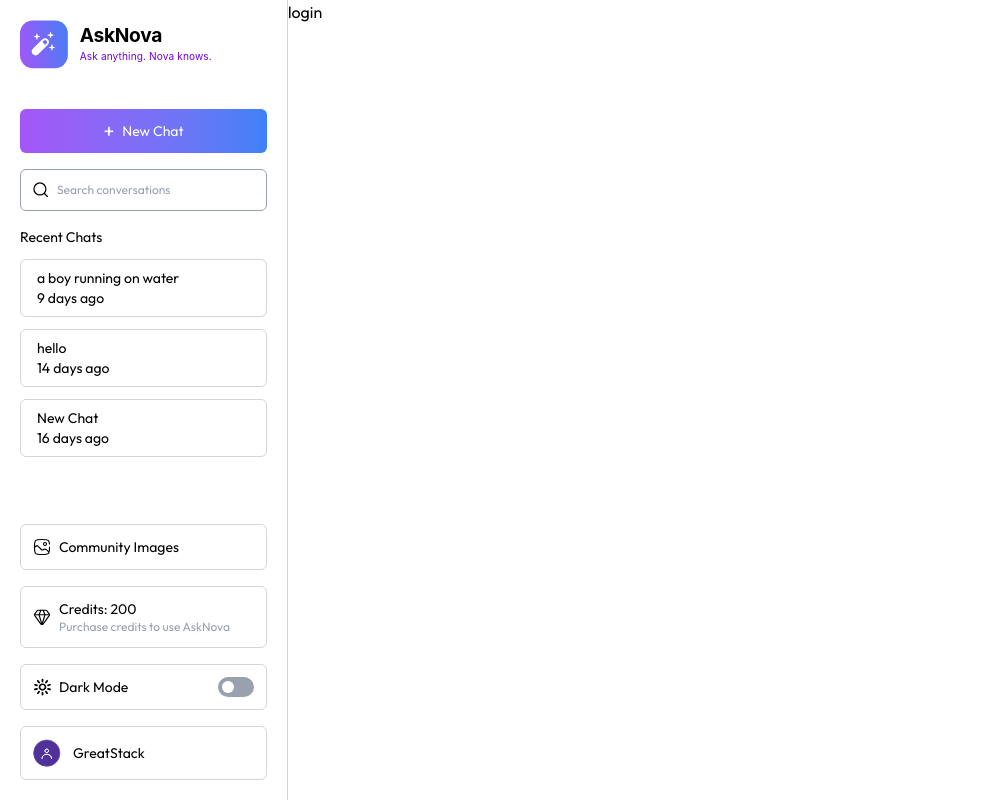
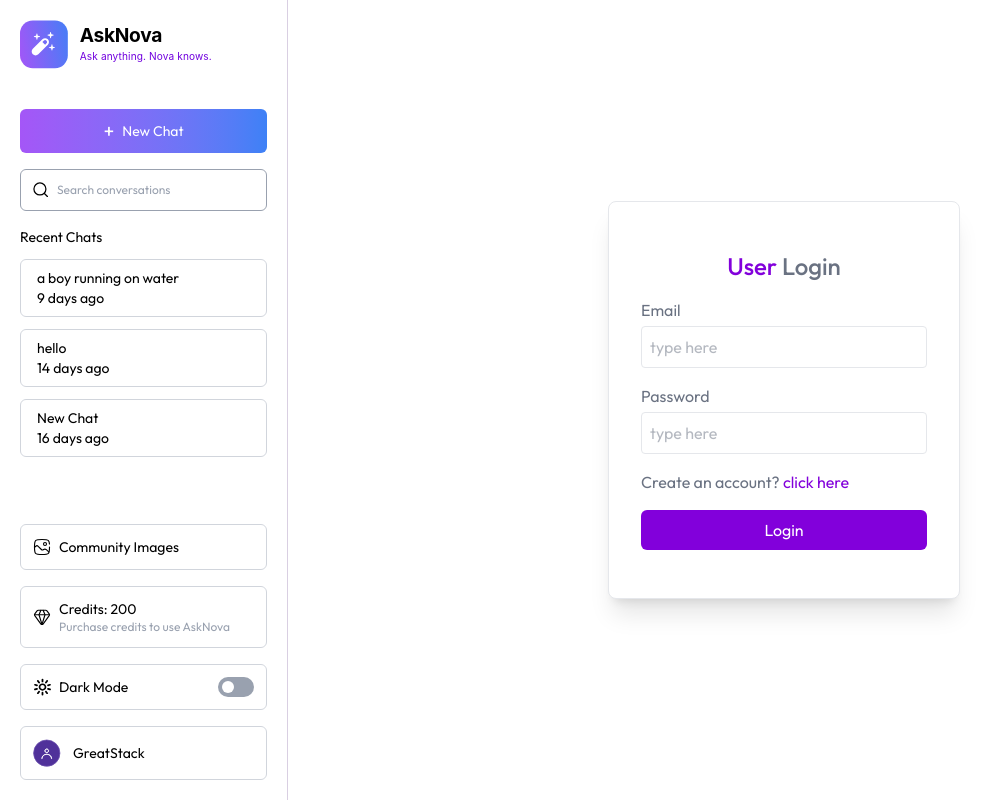
Before and after one commit to AyaMidani/asknova-ai-chatbot, a React (Vite) app in the folder client/: page /login in a window 1280 px wide. Shown: the whole page, without its empty margins (0-1003 px from the left). Built offline with nearby package versions, Linux system fonts and the light colour scheme.

Commit message:
Login Page is created

```diff
--- a/client/src/App.jsx
+++ b/client/src/App.jsx
@@ -4,20 +4,23 @@
 import Login from './pages/Login'
 import Community from './pages/Community'
 import Credits from './pages/Credits'
-import Loading from './pages/loading'
+import Loading from './pages/Loading'
 import { Routes, Route, useLocation } from 'react-router-dom'
 import { assets } from './assets/assets'
 import './assets/prism.css'
+import { useAppContext } from './context/AppContext'
 
 function App() {
   const [isMenuOpen, setIsMenuOpen] = useState(false);
   const {pathname} = useLocation()
+  const {user} = useAppContext()
   if(pathname === '/loading'){
     return <Loading />
   }
   return (
     <>
     { !isMenuOpen && <img src={assets.menu_icon} className='absolute top-3 left-3 w-8 h-8 cursor-pointer md:hidden not-dark:invert' onClick={() => setIsMenuOpen(true)} alt='Menu' /> }
+    {user ? (
       <div className='dark:bg-gradient-to-b from-[#242124] to-[#000000] dark:text-white'>
         <div className='flex h-screen w-screen'>
           <Sidebar isMenuOpen={isMenuOpen} setIsMenuOpen={setIsMenuOpen} />
@@ -30,6 +33,12 @@
           </Routes>
         </div>
       </div>
+    ): (
+      <div className='bg-gradient-to-b from-[#242124] to-[#000000] flex items-center justify-center h-screen w-screen'>
+        <Login />
+      </div>
+    )}
+
     </>
   )
 }
--- a/client/src/pages/community.jsx
+++ b/client/src/pages/community.jsx
@@ -1,6 +1,6 @@
 import React, {useState,useEffect} from 'react'
 import { dummyPublishedImages } from '../assets/assets'
-import Loading from './loading'
+import Loading from './Loading'
 
 function Community() {
   const [images, setImages] = useState([])
--- a/client/src/pages/credits.jsx
+++ b/client/src/pages/credits.jsx
@@ -1,6 +1,6 @@
 import React, {useState,useEffect} from 'react'
 import {dummyPlans} from '../assets/assets'
-import Loading from './loading'
+import Loading from './Loading'
 
 function Credits() {
   const [plans, setPlans] = useState([])
--- a/client/src/pages/login.jsx
+++ b/client/src/pages/login.jsx
@@ -1,8 +1,50 @@
-import React from 'react'
+import React , {useState} from 'react'
 
 function Login() {
+  const [state, setState] = useState("login");
+  const [name, setName] = useState("");
+  const [email, setEmail] = useState("");
+  const [password, setPassword] = useState("");
+  const handleSubmit = async (e) => {
+    e.preventDefault();
+    if(state === "login"){
+        // handle login
+    }else{
+        // handle register
+    }
+  }
   return (
-    <div>login</div>
+     <form onSubmit={handleSubmit} className="flex flex-col gap-4 m-auto items-start p-8 py-12 w-80 sm:w-[352px] text-gray-500 rounded-lg shadow-xl border border-gray-200 bg-white">
+            <p className="text-2xl font-medium m-auto">
+                <span className="text-purple-700">User</span> {state === "login" ? "Login" : "Sign Up"}
+            </p>
+            {state === "register" && (
+                <div className="w-full">
+                    <p>Name</p>
+                    <input onChange={(e) => setName(e.target.value)} value={name} placeholder="type here" className="border border-gray-200 rounded w-full p-2 mt-1 outline-purple-700" type="text" required />
+                </div>
+            )}
+            <div className="w-full ">
+                <p>Email</p>
+                <input onChange={(e) => setEmail(e.target.value)} value={email} placeholder="type here" className="border border-gray-200 rounded w-full p-2 mt-1 outline-purple-700" type="email" required />
+            </div>
+            <div className="w-full ">
+                <p>Password</p>
+                <input onChange={(e) => setPassword(e.target.value)} value={password} placeholder="type here" className="border border-gray-200 rounded w-full p-2 mt-1 outline-purple-700" type="password" required />
+            </div>
+            {state === "register" ? (
+                <p>
+                    Already have account? <span onClick={() => setState("login")} className="text-purple-700 cursor-pointer">click here</span>
+                </p>
+            ) : (
+                <p>
+                    Create an account? <span onClick={() => setState("register")} className="text-purple-700 cursor-pointer">click here</span>
+                </p>
+            )}
+            <button type="submit" className="bg-purple-700 hover:bg-purple-800 transition-all text-white w-full py-2 rounded-md cursor-pointer">
+                {state === "register" ? "Create Account" : "Login"}
+            </button>
+        </form>
   )
 }
 
```
